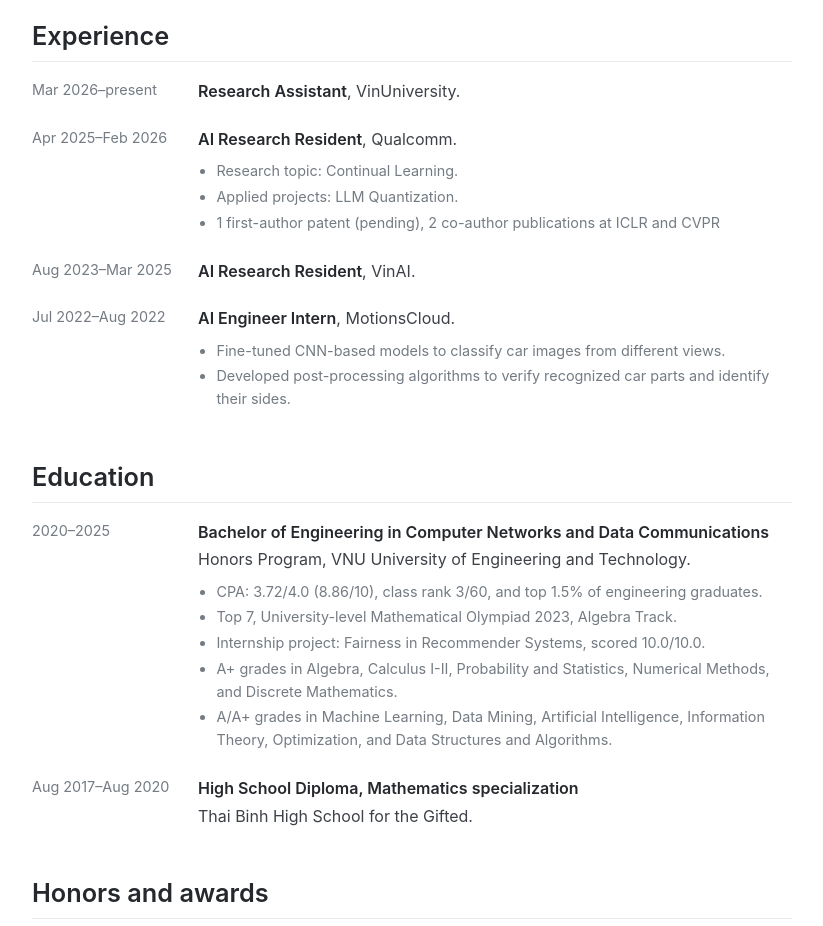
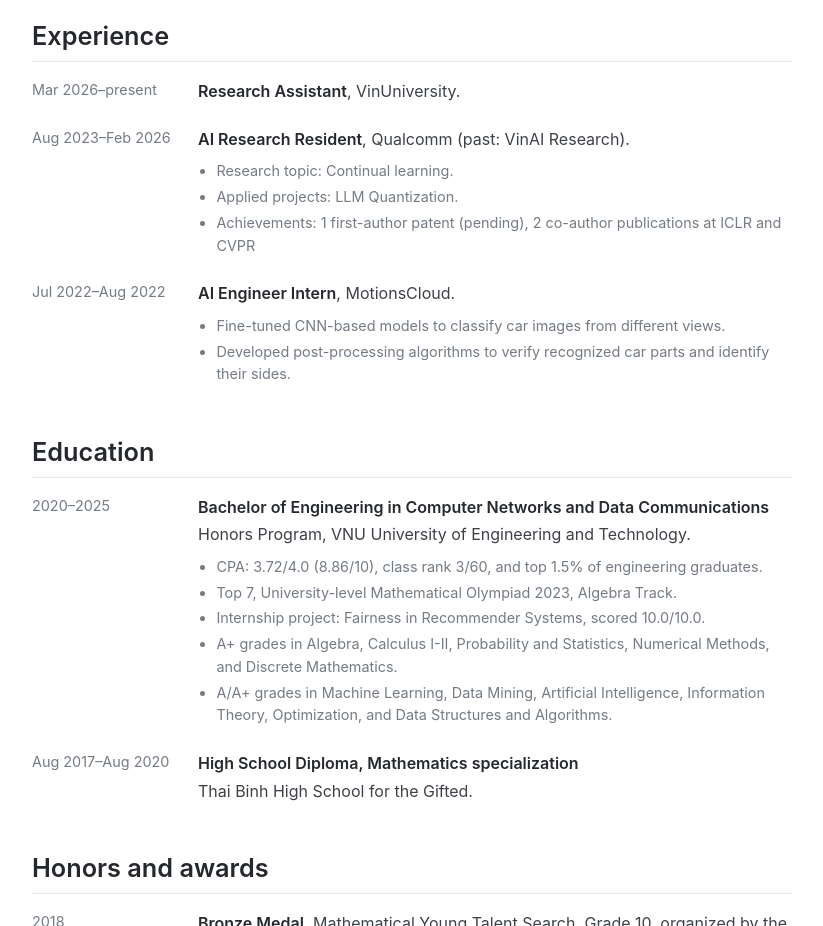
Before and after one commit to nguyenanhductb23/nguyenanhductb23.github.io, a plain HTML site: page index.html in a window 1280 px wide. Shown: the part 1340-2266 px from the top of the page, without its empty margins (350-1173 px from the left). Drawn offline with Linux system fonts and the light colour scheme.

Commit message:
Revise timeline and role descriptions
Updated timeline dates and improved descriptions for roles.

```diff
--- a/index.html
+++ b/index.html
@@ -140,20 +140,14 @@
           </div>
         </div>
         <div class="timeline-item">
-          <div class="timeline-date">Apr 2025&ndash;Feb 2026</div>
+          <div class="timeline-date">Aug 2023&ndash;Feb 2026</div>
           <div class="timeline-body">
-            <p><strong>AI Research Resident</strong>, Qualcomm.</p>
+            <p><strong>AI Research Resident</strong>, Qualcomm (past: VinAI Research).</p>
             <ul class="details">
-              <li>Research topic: Continual Learning.</li>
+              <li>Research topic: Continual learning.</li>
               <li>Applied projects: LLM Quantization.</li>
-              <li>1 first-author patent (pending), 2 co-author publications at ICLR and CVPR </li>
+              <li>Achievements: 1 first-author patent (pending), 2 co-author publications at ICLR and CVPR </li>
             </ul>
-          </div>
-        </div>
-        <div class="timeline-item">
-          <div class="timeline-date">Aug 2023&ndash;Mar 2025</div>
-          <div class="timeline-body">
-            <p><strong>AI Research Resident</strong>, VinAI.</p>
           </div>
         </div>
         <div class="timeline-item">
```
